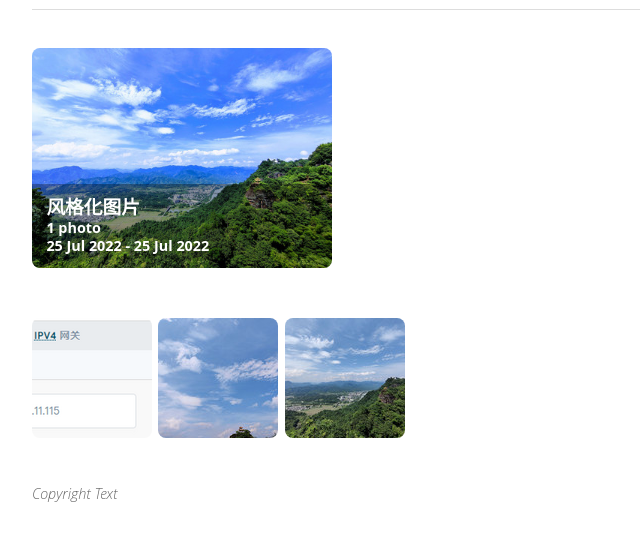
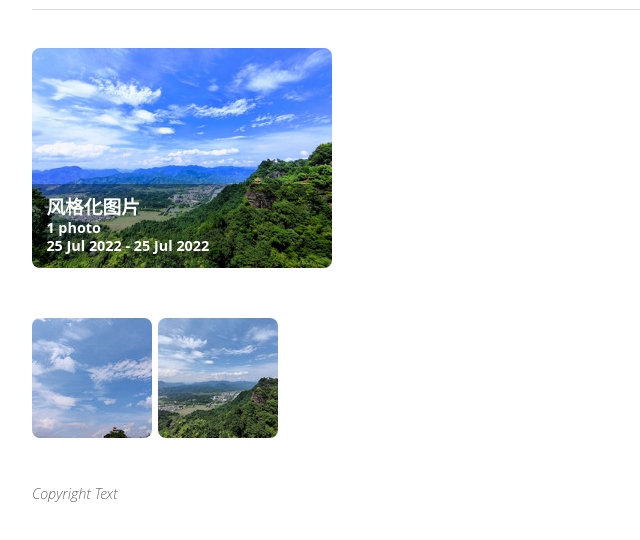
Before and after one commit to jichangee/gallery, a plain HTML site: page index.html in a window 1280 px wide. Shown: the part 118-658 px from the top of the page, without its empty margins (0-640 px from the left). Drawn offline with Linux system fonts and the light colour scheme.

Commit message:
Deploying to gh-pages from  @ c8f2ed7da61d4794263c013c80d4ed7a6a44daa1 🚀

```diff
--- a/index.html
+++ b/index.html
@@ -48,20 +48,6 @@
       -->
       <ul id="media" class="clearfix">
 
-            <li data-src="media/large/202207251603974.png"
-                data-sub-html=""
-                data-download-url="media/original/202207251603974.png"
-
-                data-filename="202207251603974.png"
-
-              >
-              <a href="media/original/202207251603974.png">
-                <img src="media/thumbs/202207251603974.png"
-                     width="120"
-                     height="120"
-                     alt="202207251603974.png" />
-              </a>
-            </li>
             <li data-src="media/large/IMG_20220625_142117.jpg"
                 data-sub-html=""
                 data-download-url="media/original/IMG_20220625_142117.jpg"
```
Also changed, not shown: media/large/202207251603974.png (deleted), media/original/202207251603974.png (deleted), media/small/202207251603974.png (deleted), media/thumbs/202207251603974.png (deleted), 1 other file.
